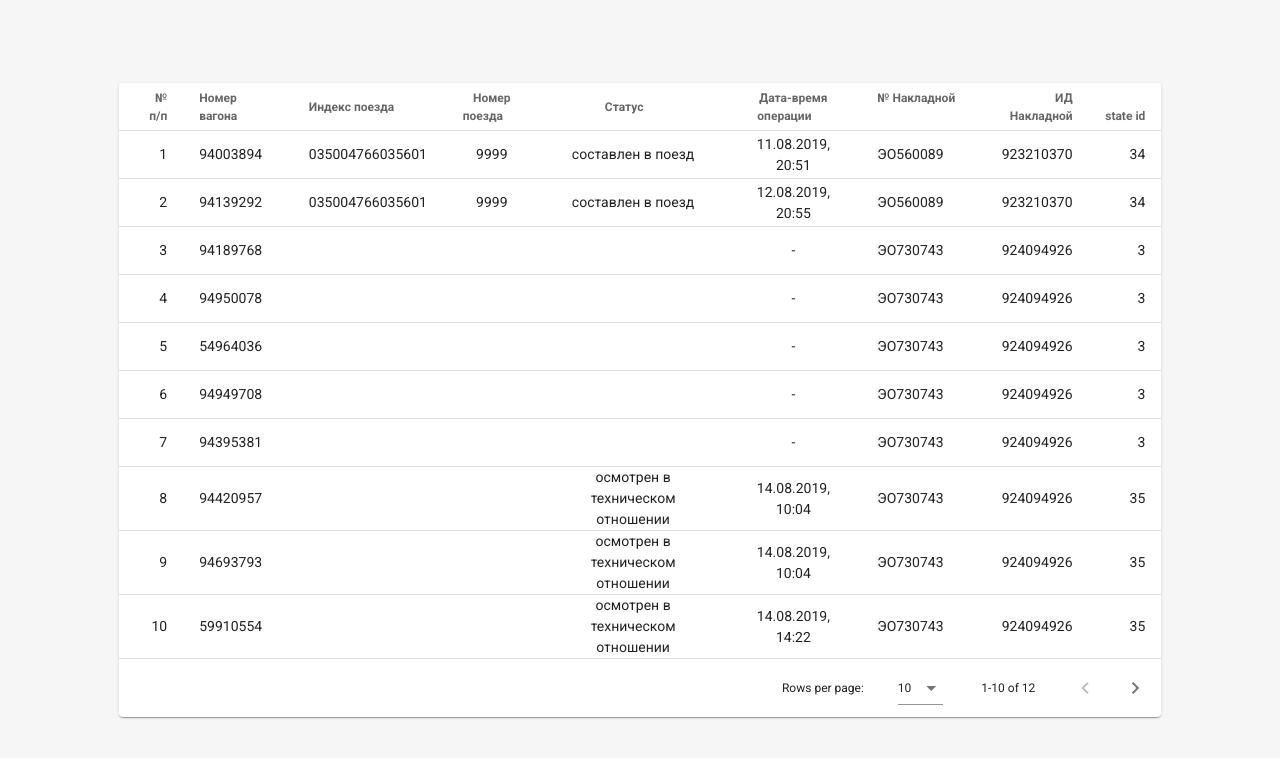
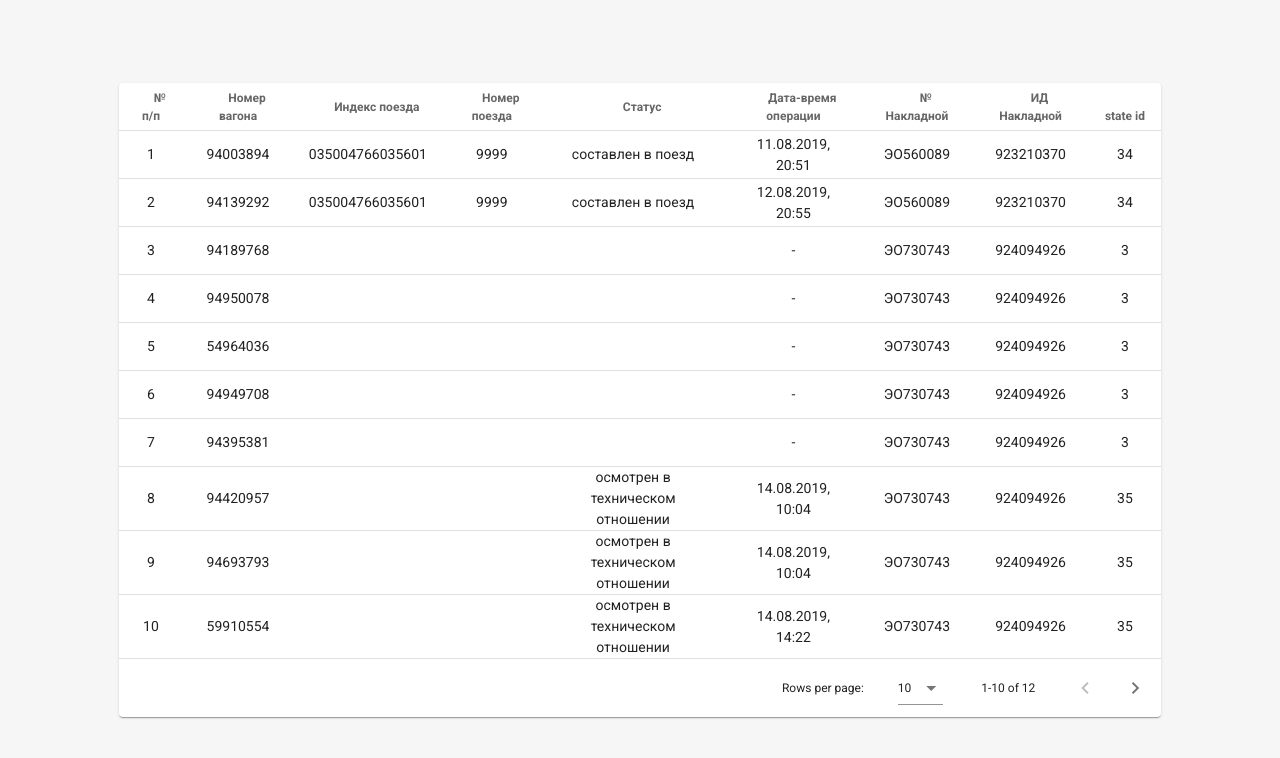
Before and after one commit to deevkv/table-data, a Vue app: page / in a window 1280 px wide. Shown: the top 758 px of the page. Built offline with nearby package versions, Linux system fonts and the light colour scheme; what vue-the-mask would draw is missing.

Commit message:
Adding styles to the table. Column Alignment

```diff
--- a/src/App.vue
+++ b/src/App.vue
@@ -17,6 +17,7 @@
               :headers="headers"
               :items="desserts"
               sort-by="calories"
+              id="dataTable"
               class="elevation-1"
               mobile-breakpoint="767"
               @click:row ="editItem"
@@ -192,12 +193,12 @@
 
       headers: [
         { text: '№ п/п', align: 'end', value: 'ordNumber'},
-        { text: 'Номер вагона', value: 'carNumber' },
-        { text: 'Индекс поезда', value: 'trainIndex' },
-        { text: 'Номер поезда', align: 'center', value: 'trainNumber' },
-        { text: 'Статус', align: 'center', value: 'carStatus' },
-        { text: 'Дата-время операции', align: 'center', value: 'lastOperDt' },
-        { text: '№ Накладной', value: 'invoiceNumber' },
+        { text: 'Номер вагона', align: 'end', value: 'carNumber' },
+        { text: 'Индекс поезда', align: 'end', value: 'trainIndex' },
+        { text: 'Номер поезда', align: 'end', value: 'trainNumber' },
+        { text: 'Статус', align: 'end', value: 'carStatus' },
+        { text: 'Дата-время операции', align: 'end', value: 'lastOperDt' },
+        { text: '№ Накладной', align: 'end', value: 'invoiceNumber' },
         { text: 'ИД Накладной', align: 'end', value: 'invoiceId' },
         { text: 'state id', align: 'end', value: 'stateId' },
       ],
@@ -328,15 +329,12 @@
   .app-container {
     background: #f6f6f6;
   }
-  /*
-  .table hr {
-    text-align: start !important;
+
+  #dataTable th {
+    text-align: center !important;
   }
-  .table td:first-child  {
-    padding-right: 2.8em !important;
+   #dataTable td {
+    text-align: center !important;
   }
 
-  .table td:last-child  {
-    padding-right: 2.8em !important;
-  } */
 </style>
```
